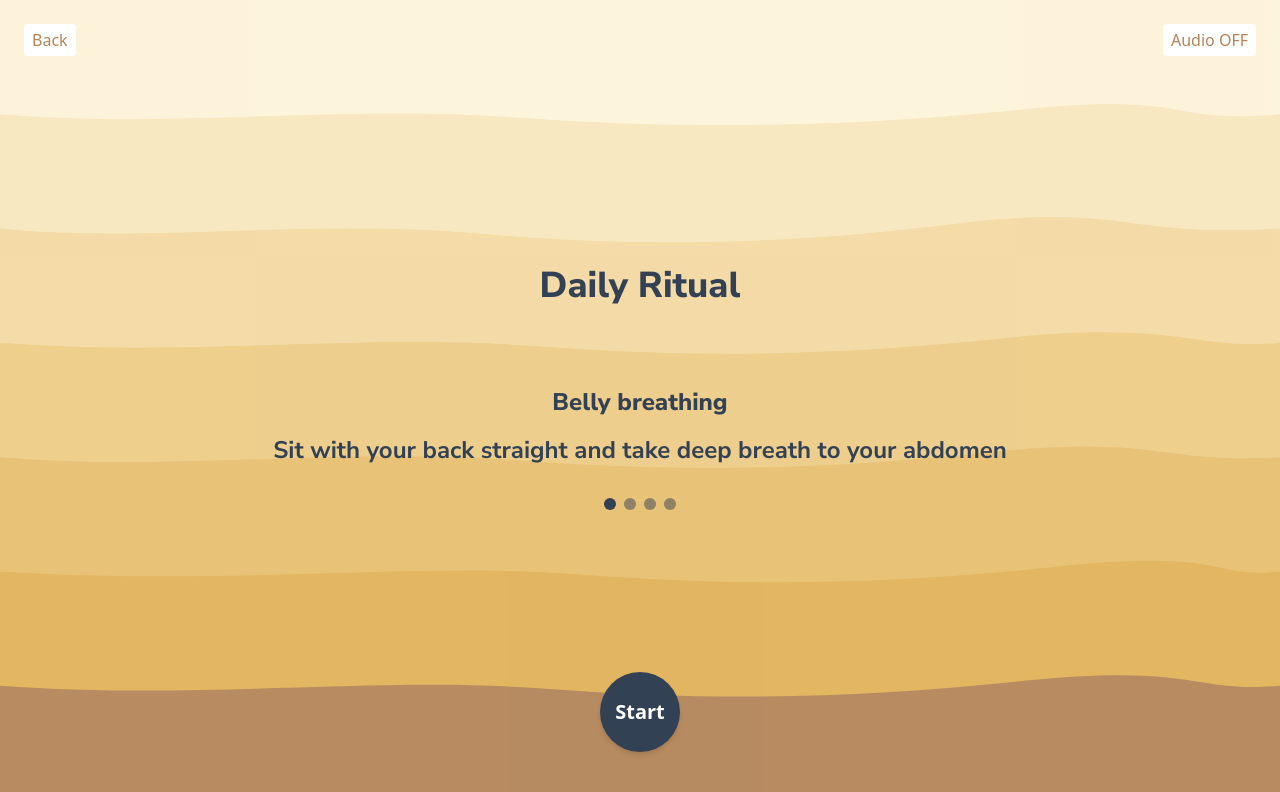
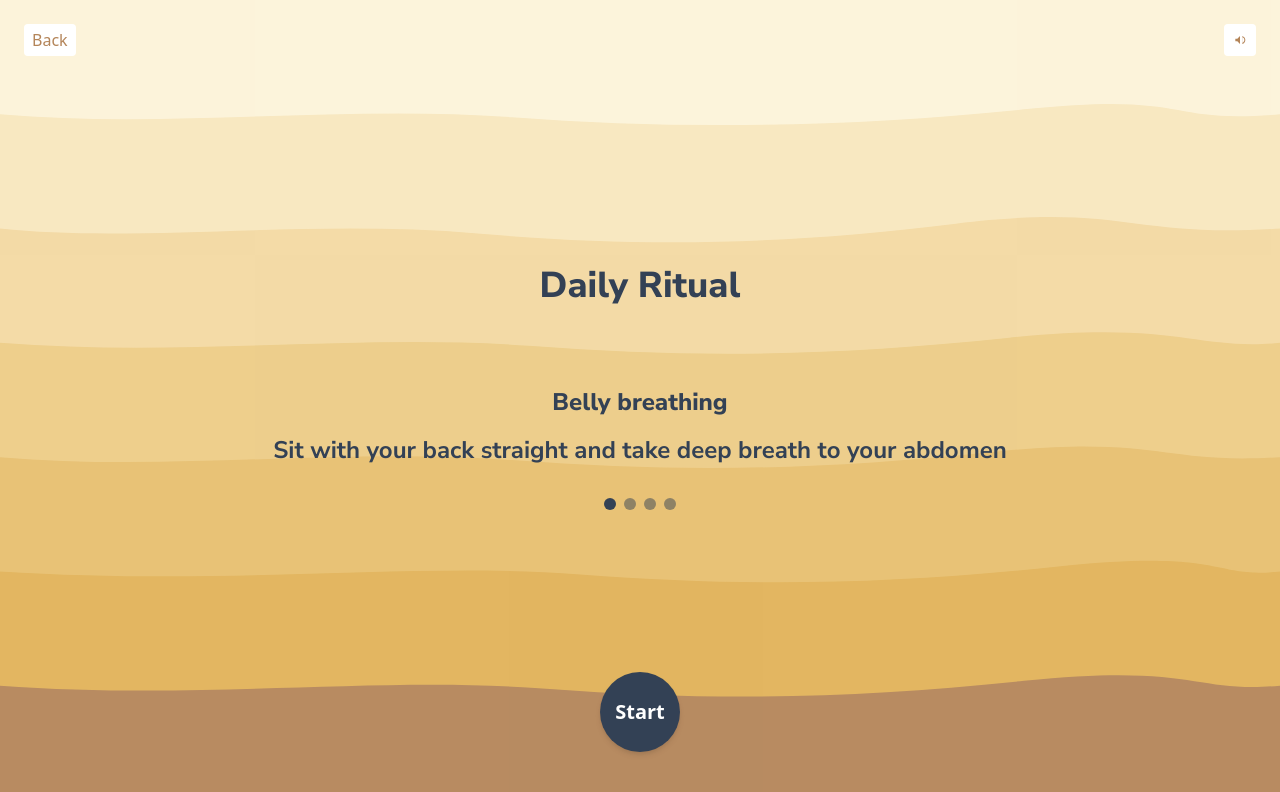
Before and after one commit to from02AI/02mind-2, a React (Vite) app: page / in a window 1280 px wide. Both pictures are taken after a click on the button "Daily Ritual". Shown: the top 792 px of the page. Built offline with nearby package versions, Linux system fonts and the light colour scheme.

Commit message:
V1-Deploy

```diff
--- a/src/components/RitualScreen.tsx
+++ b/src/components/RitualScreen.tsx
@@ -328,18 +328,31 @@ const RitualScreen: React.FC<RitualScreenProps> = ({ selectedRitualType, onGoBac
 
     if (isPracticeActive && currentRitualPractices.length > 0) {
       stepIntervalRef.current = setInterval(() => {
+        console.log(`Audio enabled state before gong check: ${isAudioEnabled}`);
+        // Play gong for the END of the practice that just finished
+        if (isAudioEnabled) {
+          // Check if this is the end of the LAST practice (index 3)
+          if (currentStepIndex === currentRitualPractices.length - 1) { // Reached the end (index 3) --> play double gong
+            console.log("Playing double gong for ritual completion...");
+            const gong1 = new Audio('/sounds/gong.mp3');
+            gong1.play();
+            setTimeout(() => {
+              const gong2 = new Audio('/sounds/gong.mp3');
+              gong2.play();
+            }, 500);
+          } else { // Otherwise, play single gong for intermediate practices
+            console.log("Playing single gong...");
+            const gong = new Audio('/sounds/gong.mp3');
+            gong.play();
+          }
+        }
+
         setCurrentStepIndex(prevIndex => {
           console.log(`Interval tick: prevIndex = ${prevIndex}, currentRitualPractices.length = ${currentRitualPractices.length}`);
           const nextIndex = prevIndex + 1;
           // Check if there's a next practice
           if (nextIndex < currentRitualPractices.length) {
             // Start fade out before updating text
-            // Play subtle gong sound if audio is enabled
-            if (isAudioEnabled) {
-              const gong = new Audio('/sounds/gong.wav');
-              gong.play();
-            }
-
             setIsTextFadingOut(true);
             // Use a timeout to change text after fade out starts
             const textFadeTimeout = setTimeout(() => {
@@ -352,16 +365,6 @@ const RitualScreen: React.FC<RitualScreenProps> = ({ selectedRitualType, onGoBac
             return nextIndex;
           } else {
             // All practices complete, stop practice and trigger finale screen transition
-            // Play gong twice at the end if audio is enabled
-            if (isAudioEnabled) {
-              const gong = new Audio('/sounds/gong.wav');
-              gong.play();
-              setTimeout(() => {
-                const secondGong = new Audio('/sounds/gong.wav');
-                secondGong.play();
-              }, 500); // Play second gong after a short delay
-            }
-
             setIsPracticeActive(false); // Stop the practice timer and animation
 
             // Clear interval
@@ -390,7 +393,7 @@ const RitualScreen: React.FC<RitualScreenProps> = ({ selectedRitualType, onGoBac
       if (fadeInTimerRef.current) clearTimeout(fadeInTimerRef.current);
       if (finaleTimeoutRef.current) clearTimeout(finaleTimeoutRef.current); // Clear finale timeout
     };
-  }, [isPracticeActive, currentRitualPractices.length]); // Dependencies
+  }, [isPracticeActive, currentRitualPractices.length, isAudioEnabled]); // Dependencies: Added isAudioEnabled
 
   // Handler for Start/Reset button (on ritual screen) and "To practice" button (on finale screen)
   const handlePrimaryButtonClick = (e: React.MouseEvent) => {
@@ -528,10 +531,21 @@ const RitualScreen: React.FC<RitualScreenProps> = ({ selectedRitualType, onGoBac
 
           {/* Audio Toggle Button */}
           <button
-            className="absolute top-6 right-6 px-2 py-1 bg-white text-[#b48559] rounded z-30"
+            className="absolute top-6 right-6 px-2 py-1 bg-white text-[#b48559] rounded z-30 flex items-center justify-center w-8 h-8"
             onClick={() => setIsAudioEnabled(!isAudioEnabled)}
+            aria-label={isAudioEnabled ? 'Turn Audio Off' : 'Turn Audio On'}
           >
-            Audio {isAudioEnabled ? 'OFF' : 'ON'}
+            {isAudioEnabled ? (
+              // Speaker ON icon (example SVG)
+              <svg xmlns="http://www.w3.org/2000/svg" viewBox="0 0 24 24" fill="currentColor" className="w-5 h-5">
+                <path fillRule="evenodd" d="M18.5 12c0-1.75-1-3.34-2.75-4.03v8.05c1.75-.69 2.75-2.3 2.75-4.02zM5 10v4h3l4 4V6l-4 4H5zm10.5-4.13v12.25c2.7-.91 4.5-3.5 4.5-6.12s-1.8-5.21-4.5-6.13z" clipRule="evenodd" />
+              </svg>
+            ) : (
+              // Speaker OFF icon (example SVG)
+              <svg xmlns="http://www.w3.org/2000/svg" viewBox="0 0 24 24" fill="currentColor" className="w-5 h-5">
+                <path fillRule="evenodd" d="M9.385 8.5c.015.03.03.058.045.087l7.797-7.797.707.707-7.797 7.797c.029.015.057.03.087.045zM16.873 13.513l2.914 2.914.707-.707-2.914-2.914a3.5 3.5 0 010 .707zM5 10v4h3l4 4V6l-4 4H5zm14.586-1.414a.5.5 0 010 .707L16.873 12l2.713 2.713a.5.5 0 01-.707.707L16.166 12.7l-2.713 2.713a.5.5 0 01-.707-.707L15.459 12l-2.713-2.713a.5.5 0 01.707-.707z" clipRule="evenodd" />
+              </svg>
+            )}
           </button>
 
           {isLoadingAIRitual && <p>Crafting an unique practice for you</p>}
```
Also changed, not shown: 1 other file (tests, documents, lock files or other folders).
